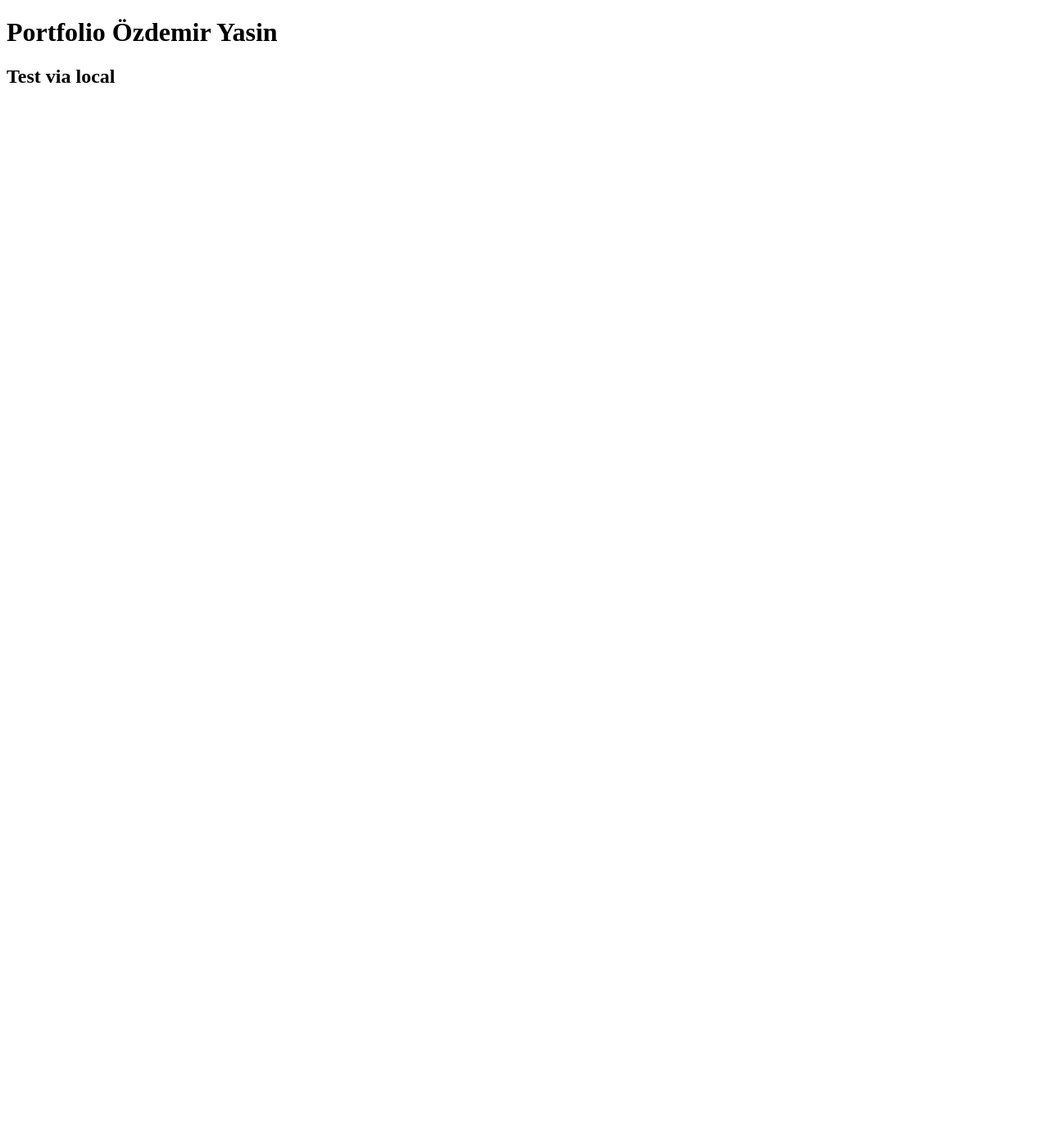
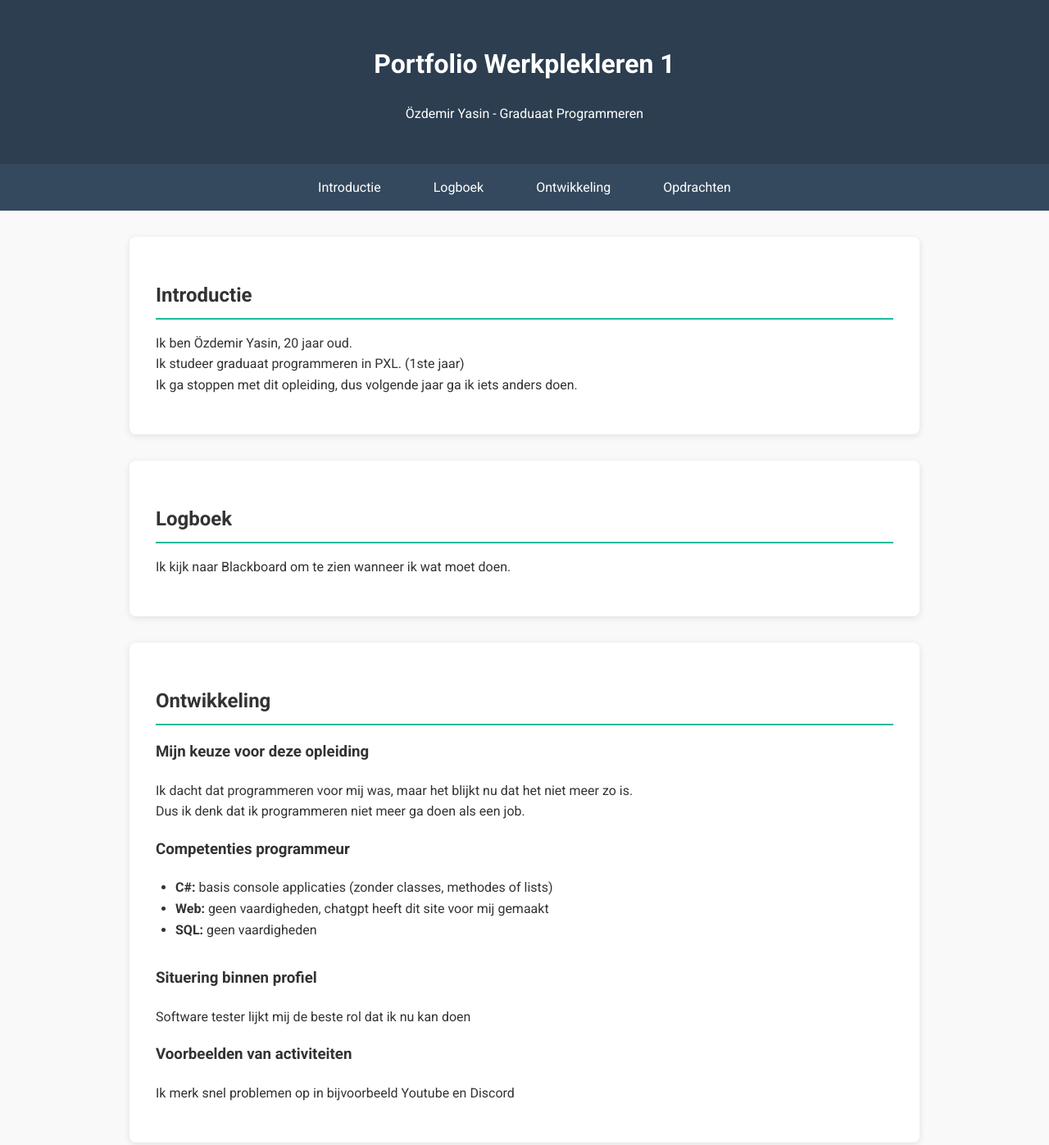
Before and after one commit to pxl-werkplekleren/portfolio-YasinOzdemirPXL, a plain HTML site: page index.html in a window 1280 px wide. Shown: the top 1397 px of the page at 82% size. Before the commit the page ends 800 px from the top, so only its background shows below. Drawn offline with Linux system fonts and the light colour scheme.

Commit message:
site gevult

```diff
--- /dev/null
+++ b/CSS/Style.css
@@ -0,0 +1,70 @@
+body {
+    font-family: 'Roboto', sans-serif;
+    margin: 0;
+    line-height: 1.6;
+    background-color: #f9f9f9;
+    color: #333;
+}
+
+header {
+    background-color: #2c3e50;
+    color: white;
+    padding: 2rem 1rem;
+    text-align: center;
+}
+
+nav {
+    background-color: #34495e;
+    display: flex;
+    justify-content: center;
+    flex-wrap: wrap;
+}
+
+nav a {
+    color: white;
+    text-decoration: none;
+    padding: 1rem 2rem;
+    display: block;
+}
+
+nav a:hover {
+    background-color: #1abc9c;
+}
+
+section {
+    max-width: 900px;
+    margin: 2rem auto;
+    padding: 2rem;
+    background-color: white;
+    border-radius: 8px;
+    box-shadow: 0 2px 8px rgba(0, 0, 0, 0.1);
+}
+
+h2 {
+    border-bottom: 2px solid #1abc9c;
+    padding-bottom: 0.5rem;
+    margin-bottom: 1rem;
+}
+
+ul {
+    padding-left: 1.5rem;
+}
+
+.logbook,
+.competenties,
+.opdrachten,
+.reflecties {
+    margin-bottom: 2rem;
+}
+
+footer {
+    text-align: center;
+    padding: 1rem;
+    background-color: #2c3e50;
+    color: white;
+}
+
+/* Optional: Smooth scroll */
+html {
+    scroll-behavior: smooth;
+}
--- a/index.html
+++ b/index.html
@@ -1,12 +1,79 @@
 <!DOCTYPE html>
-<html lang="en">
+<html lang="nl">
+
 <head>
   <meta charset="UTF-8">
   <meta name="viewport" content="width=device-width, initial-scale=1.0">
-  <title>Portfolio</title>
+  <title>Portfolio Werkplekleren 1 - Özdemir Yasin</title>
+  <link href="https://fonts.googleapis.com/css2?family=Roboto:wght@400;700&display=swap" rel="stylesheet">
+  <link rel="stylesheet" href="CSS/Style.css">
 </head>
+
 <body>
-  <h1>Portfolio Özdemir Yasin</h1>
-  <h2>Test via local</h2>
+
+  <header>
+    <h1>Portfolio Werkplekleren 1</h1>
+    <p>Özdemir Yasin - Graduaat Programmeren</p>
+  </header>
+
+  <nav>
+    <a href="#intro">Introductie</a>
+    <a href="#logboek">Logboek</a>
+    <a href="#ontwikkeling">Ontwikkeling</a>
+    <a href="#opdrachten">Opdrachten</a>
+  </nav>
+
+  <section id="intro">
+    <h2>Introductie</h2>
+    <p>Ik ben Özdemir Yasin, 20 jaar oud.<br>Ik studeer graduaat programmeren in PXL. (1ste jaar)<br>Ik ga stoppen met dit opleiding, dus volgende jaar ga ik iets anders doen.</p>
+  </section>
+
+  <section id="logboek">
+    <h2>Logboek</h2>
+    <p>Ik kijk naar Blackboard om te zien wanneer ik wat moet doen.</p>
+  </section>
+
+  <section id="ontwikkeling">
+    <h2>Ontwikkeling</h2>
+
+    <div class="opleiding">
+      <h3>Mijn keuze voor deze opleiding</h3>
+      <p>Ik dacht dat programmeren voor mij was, maar het blijkt nu dat het niet meer zo is.<br>Dus ik denk dat ik programmeren niet meer ga doen als een job.</p>
+    </div>
+
+    <div class="competenties">
+      <h3>Competenties programmeur</h3>
+      <ul>
+        <li><strong>C#:</strong> basis console applicaties (zonder classes, methodes of lists)</li>
+        <li><strong>Web:</strong> geen vaardigheden, chatgpt heeft dit site voor mij gemaakt</li>
+        <li><strong>SQL:</strong> geen vaardigheden</li>
+      </ul>
+    </div>
+
+    <div class="situering">
+      <h3>Situering binnen profiel</h3>
+      <p>Software tester lijkt mij de beste rol dat ik nu kan doen</p>
+    </div>
+
+    <div class="activiteiten">
+      <h3>Voorbeelden van activiteiten</h3>
+      <p>Ik merk snel problemen op in bijvoorbeeld Youtube en Discord</p>
+    </div>
+  </section>
+
+  <section id="opdrachten">
+    <h2>Opdrachten</h2>
+    <div class="opdrachten">
+      <p>CV in web</p>
+      <p>Portfolio in web</p>
+      <p>Console spel in C#</p>
+    </div>
+  </section>
+
+  <footer>
+    <p>&copy; 2026 Özdemir Yasin - Portfolio Werkplekleren 1</p>
+  </footer>
+
 </body>
+
 </html>
```
